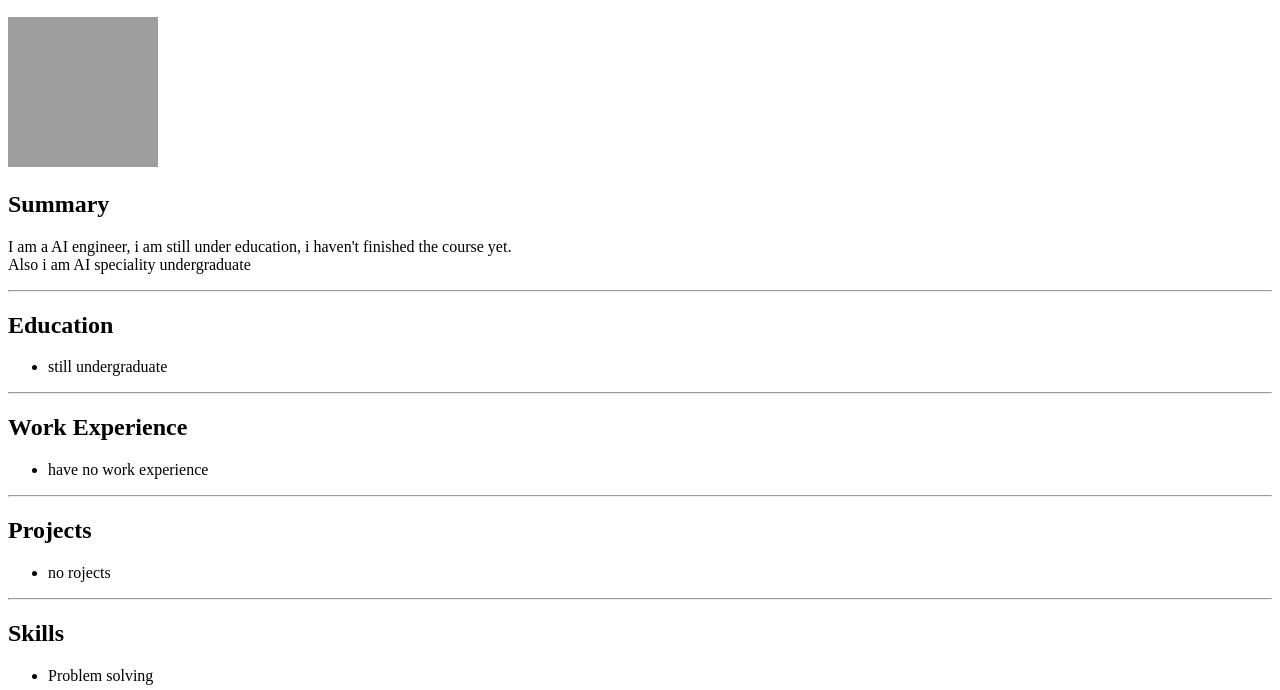
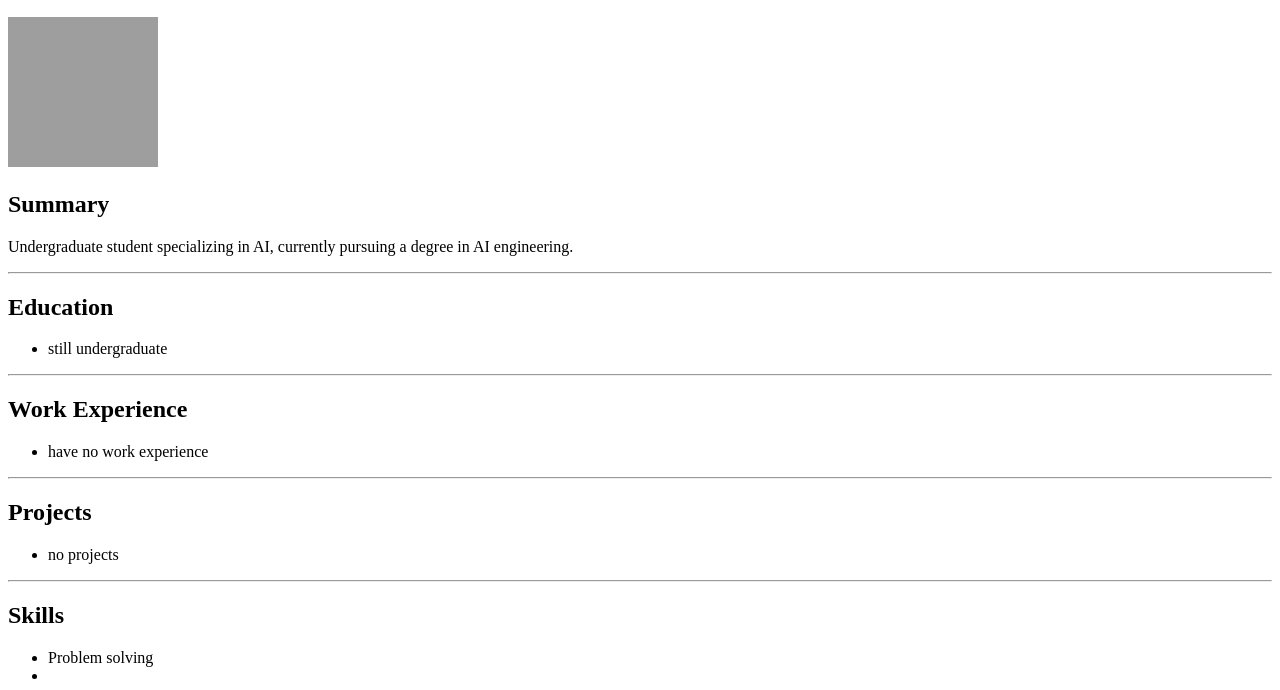
Before and after one commit to BigBossV06/My-Portfolio, a plain HTML site: page index.html in a window 1280 px wide. Shown: the part 110-800 px from the top of the page. Drawn offline with Linux system fonts and the light colour scheme; grey boxes are pictures that could not be loaded.

Commit message:
Update index.html

```diff
--- a/index.html
+++ b/index.html
@@ -10,8 +10,7 @@
     <h2>Ahmed Abdin</h2>
     <img src="./assets/images/20240925_204410.jpg" alt="my photo" height="150" width="150">
     <h2>Summary</h2>
-    <p>I am a AI engineer, i am still under education, i haven't finished the course yet.<br>
-    Also i am AI speciality undergraduate</p>
+    <p>Undergraduate student specializing in AI, currently pursuing a degree in AI engineering.</p>
     <hr>
     <h2>Education</h2>
     <ul>
@@ -25,7 +24,7 @@
     <hr>
     <h2>Projects</h2>
     <ul>
-        <li>no rojects</li>
+        <li>no projects</li>
     </ul>
     <hr>
     <h2>Skills</h2>
```
